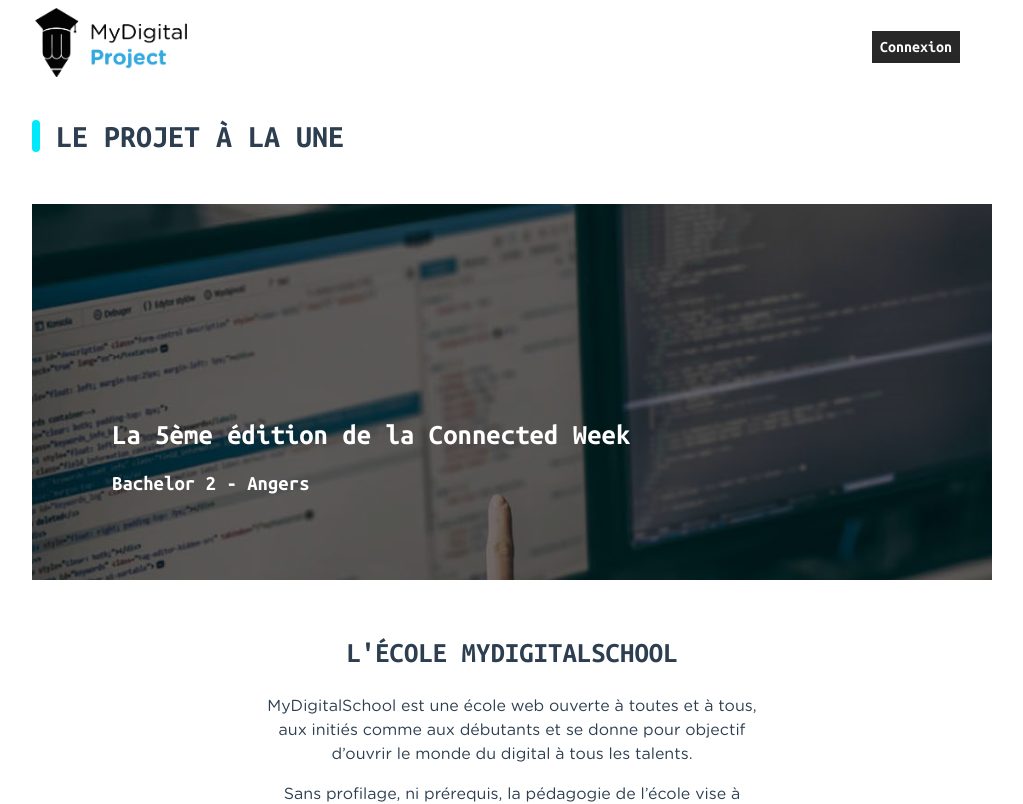
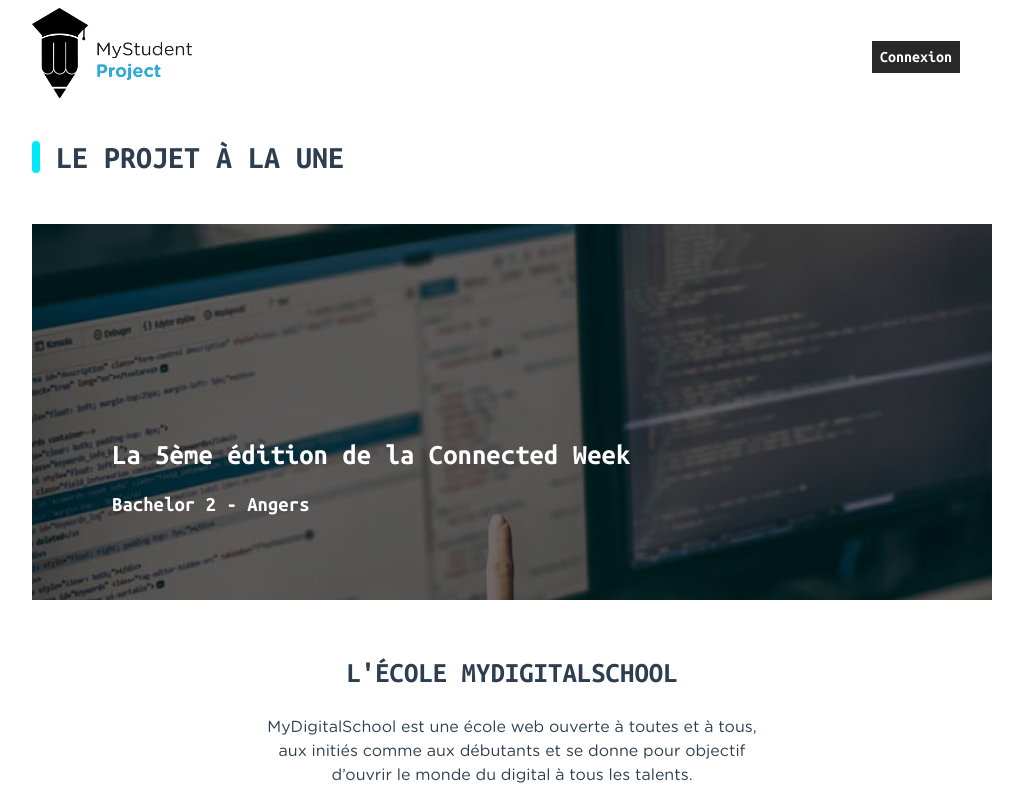
Before and after one commit to BlueFaste/MyCreativeWeek-Accessibilite, a Vue app: page / in a window 1280 px wide. Shown: the top 804 px of the page, without its empty margins (128-1151 px from the left). Built offline with nearby package versions, Linux system fonts and the light colour scheme.

Commit message:
add new logo

```diff
--- a/src/components/Header.vue
+++ b/src/components/Header.vue
@@ -1,7 +1,7 @@
 <template>
 	<header class="d-flex justify-content-between ubuntu-B align-items-center py-2 px-10rem" role="banner">
 		<h1 class="projects-title">
-			<router-link to="/"><img src="../assets/logo-MyDigitalProject.png" alt="MyDigitalProject" id="logoMDS">
+			<router-link to="/"><img src="../assets/logo-myStudienProject.png" alt="MyDigitalProject" id="logoMDS">
 			</router-link>
 		</h1>
 		<nav class="" role="navigation">
```
Also changed, not shown: src/assets/logo-myStudienProject.png (added).
